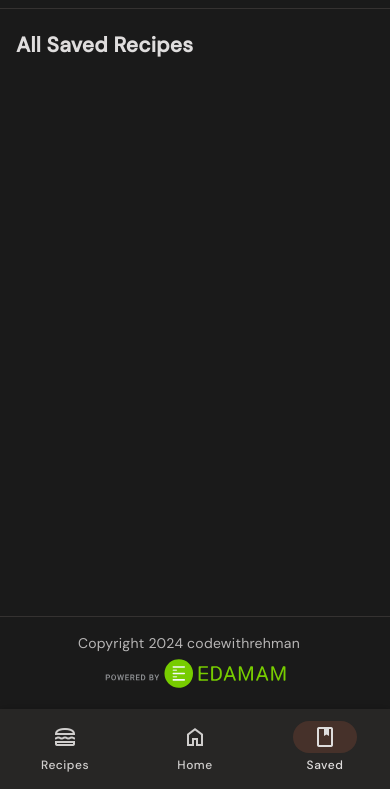
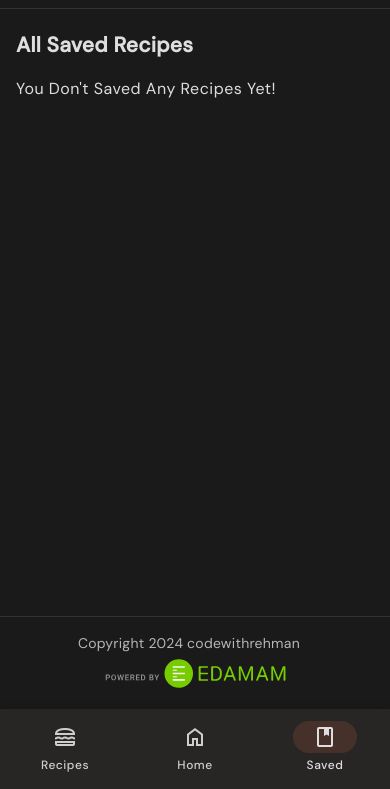
Before and after one commit to ABDUL-REHMAN345/Recipe-App, a plain HTML site: page saved-recipes.html in a window 390 px wide. Shown: the part 55-844 px from the top of the page. Drawn offline with nearby package versions, Linux system fonts and the light colour scheme.

```diff
--- a/assets/js/saved_recipes.js
+++ b/assets/js/saved_recipes.js
@@ -106,7 +106,9 @@
     $gridList.appendChild($card);
   });
 } else {
-  $savedRecipeContainer.innerHTML += html` <p class="body-large">
+  $savedRecipeContainer.innerHTML +=` <p class="body-large">
     You Don't Saved Any Recipes Yet!
   </p>`;
 }
+
+$savedRecipeContainer.appendChild($gridList);
```
Also changed, not shown: assets/css/style.css (+8 -0 lines).
